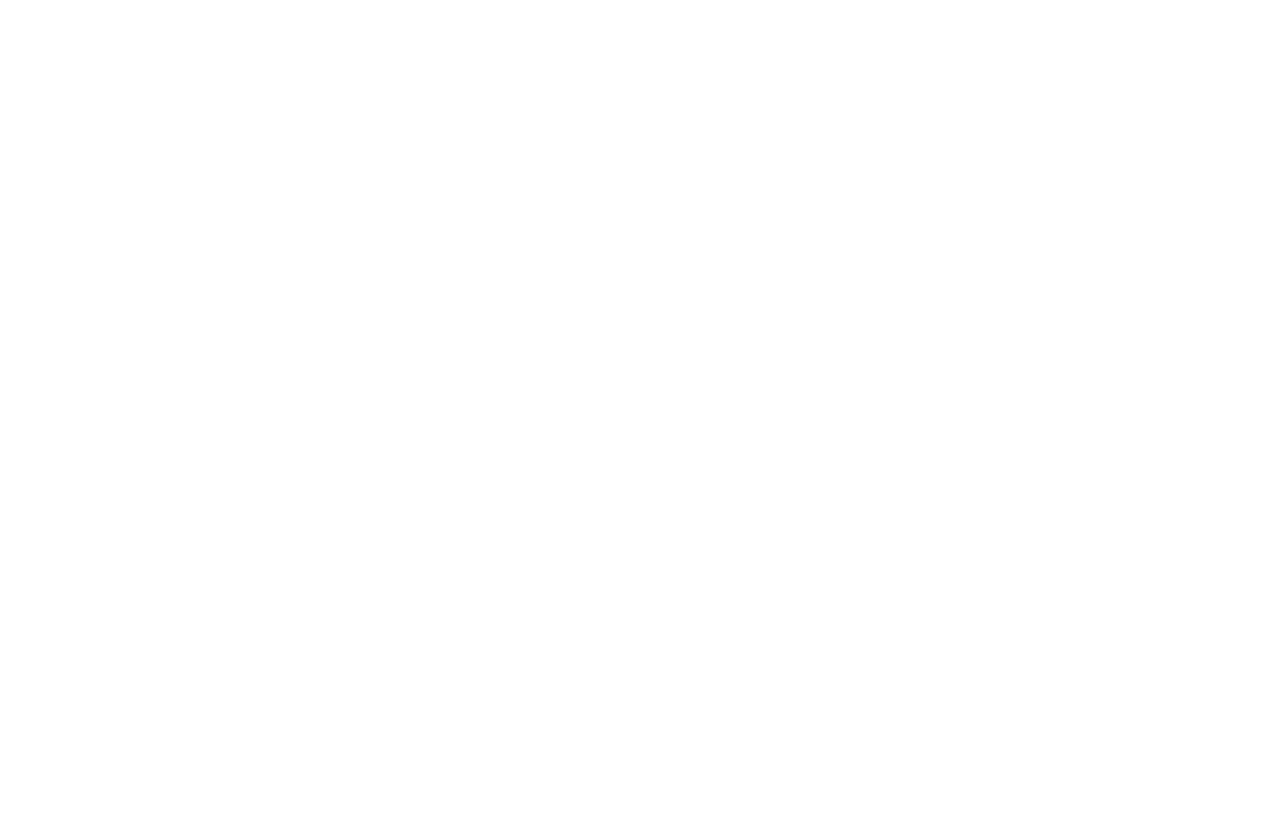
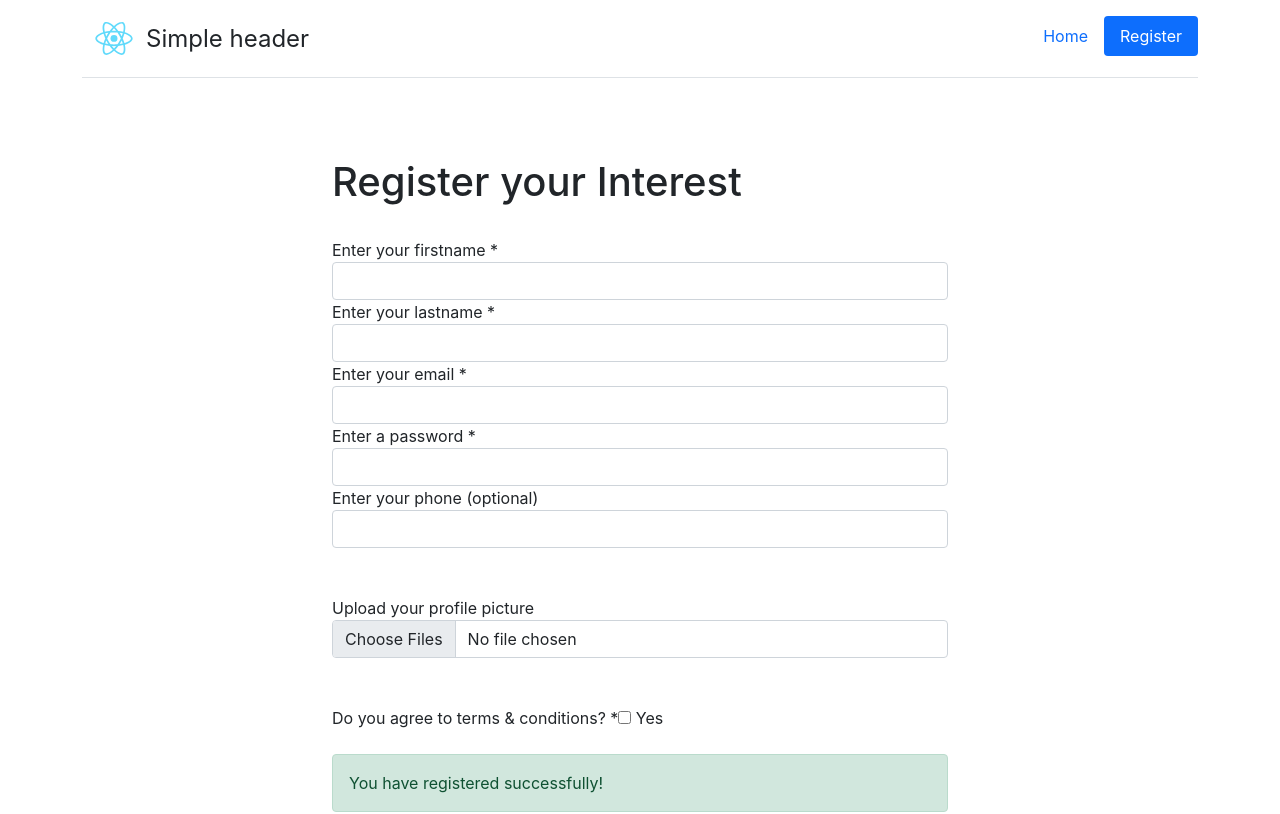
Before and after one commit to danyentezari/cs-coding-octdec-2021_week-67_frontend, a React (Create React App) app: page /register in a window 1280 px wide. Shown: the top 814 px of the page. Built offline with nearby package versions, Linux system fonts and the light colour scheme.

Commit message:
Making NavBar stateful with useEffect.

```diff
--- a/src/App.js
+++ b/src/App.js
@@ -1,11 +1,14 @@
 import { BrowserRouter, Switch, Route } from "react-router-dom";
+import LayoutRoute from "./LayoutRoute.js";
 import MainScreen from './MainScreen.js';
+import RegistrationScreen from './RegistrationScreen.js';
 
 function App() {
     return(
         <BrowserRouter>
             <Switch>
-                <Route path="/" exact={true} component={MainScreen} />
+                <LayoutRoute path="/" exact={true} component={MainScreen} />
+                <LayoutRoute path="/register" exact={true} component={RegistrationScreen} />
             </Switch>
         </BrowserRouter>
     )
--- /dev/null
+++ b/src/LayoutRoute.js
@@ -0,0 +1,16 @@
+import { Route } from 'react-router-dom';
+import NavBar from './NavBar.js';
+import Footer from './Footer.js'
+import React from 'react';
+
+function LayoutRoute(props) {
+    return (
+        <>
+            <NavBar {...props} />
+            <Route path={props.path} exact={props.exact} component={props.component} />
+            <Footer {...props} />
+        </>
+    )
+}
+
+export default LayoutRoute;
--- a/src/MainScreen.js
+++ b/src/MainScreen.js
@@ -1,19 +1,15 @@
-import NavBar from './NavBar.js';
-import Footer from './Footer.js';
 import Hero from './Hero.js';
 
 function MainScreen() {
   return (
     <div>
 
-      <NavBar />
       <Hero
         title="Our Company"
         description="Lorem ipsum dolor sit amet, consectetur adipiscing elit, sed do eiusmod tempor incididunt ut labore et dolore magna aliqua. Ut enim ad minim veniam, quis nostrud exercitation ullamco laboris nisi ut aliquip ex ea commodo consequat. Duis aute irure dolor in reprehenderit in voluptate velit esse cillum dolore eu fugiat nulla pariatur. Excepteur sint occaecat cupidatat non proident, sunt in culpa qui officia deserunt mollit anim id est laborum."
         btnLabel1="Buy Now"
         btnLabel2="Learn More"
       />
-      <Footer />
 
     </div>
   );
--- a/src/NavBar.js
+++ b/src/NavBar.js
@@ -1,20 +1,51 @@
-import logo from './logo.svg'
+import { Link } from 'react-router-dom';
+import { useState, useEffect } from 'react';
+import logo from './logo.svg';
 
-function NavBar() {
+function NavBar(props) {
+
+    console.log( props.path )
+
+    const initialState = {
+        'home': '',
+        'register': ''
+    }
+    const [state, setState] = useState(initialState)
+
+
+    useEffect(
+        function() {
+
+            if(props.path === '/') {
+                setState(
+                    {...initialState, 'home': 'active'}
+                )
+            } else  if(props.path === '/register') {
+                setState(
+                    {...initialState, 'register': 'active'}
+                )
+            }
+        },
+        [props.path]
+    )
+
+
+
     return (
         <div className="container">
             <header className="d-flex flex-wrap justify-content-center py-3 mb-4 border-bottom">
-            <a href="/" className="d-flex align-items-center mb-3 mb-md-0 me-md-auto text-dark text-decoration-none">
+            <Link to="/" className="d-flex align-items-center mb-3 mb-md-0 me-md-auto text-dark text-decoration-none">
                 <img src={logo} alt="logo" width="64" />
                 <span className="fs-4">Simple header</span>
-            </a>
+            </Link>
 
             <ul className="nav nav-pills">
-                <li className="nav-item"><a href="http://localhost:3000" className="nav-link active">Home</a></li>
-                <li className="nav-item"><a href="http://localhost:3000" className="nav-link">Features</a></li>
-                <li className="nav-item"><a href="http://localhost:3000" className="nav-link">Pricing</a></li>
-                <li className="nav-item"><a href="http://localhost:3000" className="nav-link">FAQs</a></li>
-                <li className="nav-item"><a href="http://localhost:3000" className="nav-link">About</a></li>
+                <li className="nav-item">
+                    <Link to="/" className={`nav-link ${state['home']}`}>Home</Link>
+                </li>
+                <li className="nav-item">
+                    <Link to="/register" className={`nav-link ${state['register']}`}>Register</Link>
+                </li>
             </ul>
             </header>
         </div>
```
